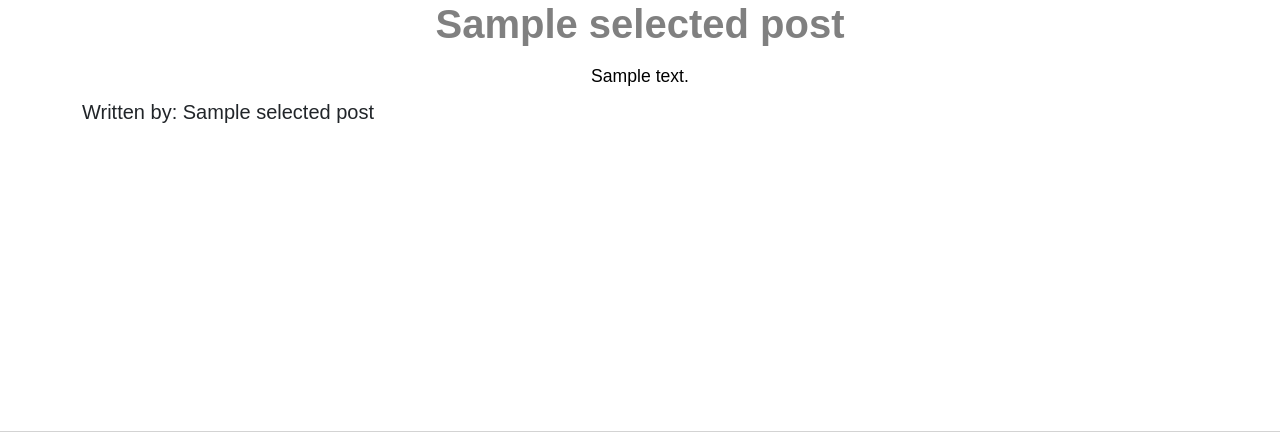
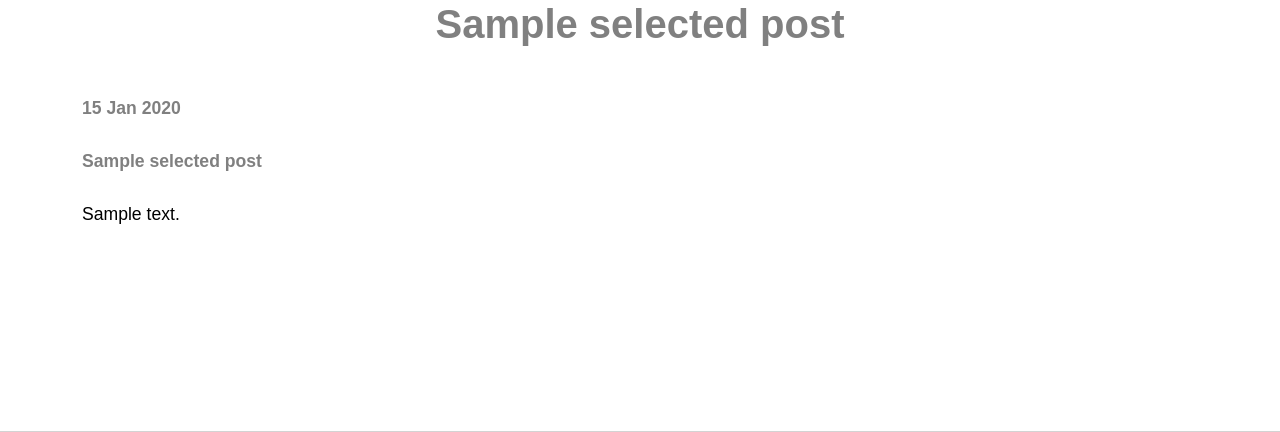
Before and after one commit to Jamie-Buick/Blog-Project, a Node server app: template views/selected.ejs in a window 1280 px wide. Shown: the part 134-566 px from the top of the page. Run offline with Node 20, Linux system fonts and the light colour scheme; the template is opened without the code that fills it: most values are stand-ins (such as "Sample title", 1, 10 or a date in 2020); some libraries are stand-ins or nearby versions.

Commit message:
Date format fixed to display correctly on cards and on main home page

```diff
--- a/Public/Styles/main.css
+++ b/Public/Styles/main.css
@@ -209,3 +209,26 @@ textarea {
   color: gray  !important;
   text-align: left;
 }
+
+
+.contentPage p{
+  text-align: left;
+}
+
+.contentPage .author {
+  font-weight: bold;
+  color: gray !important;
+  margin: 1.5em 0 ;
+}
+
+
+.contentPage .date {
+  font-weight: bold;
+  color: gray !important;
+}
+
+.contentPageTitle h1 {
+  font-weight: bolder;
+  color: gray !important;
+  margin-bottom: 2rem;
+}
--- a/index.js
+++ b/index.js
@@ -58,6 +58,7 @@ app.get("/write", (req, res)=> {
 app.post("/submit", (req, res) => {
 
   const today = new Date();
+  today = date.toDateString();
 
   const post = ({
       name: req.body.name,
@@ -133,6 +134,7 @@ app.get('/blog/:postId', (req, res) => {
         id: post.id,
         title: post.title,
         name: post.name,
+        date: post.date,
         content: post.content
         // Add other properties as needed
       };
--- a/views/index.ejs
+++ b/views/index.ejs
@@ -9,7 +9,7 @@
                     <div class="col p-4 d-flex flex-column position-static">
                         <h1 class=" "><%= posts[i].title %></h1>
 
-                        <div class="mb-1"><%= posts[i].today %></div>
+                        <div class="mb-1"><%= posts[i].date %></div>
                         <% const contentWords = posts[i].content.split(' ').slice(0, 50).join(' ') + "..."; %>
                         <p class="card-text mb-2"><%= contentWords %></p>
                         <h5 class="mb-0"><%=posts[i].name %></h5>
@@ -25,7 +25,7 @@
                         <div class="col p-4 d-flex flex-column position-static">
                             <h1 class=" "><%= posts[i + 1].title %></h1>
 
-                            <div class="mb-1"><%= posts[i + 1].today %></div>
+                            <div class="mb-1"><%= posts[i + 1].date %></div>
                             <% const contentWords = posts[i + 1].content.split(' ').slice(0, 50).join(' ') + "..."; %>
                             <p class="card-text mb-2"><%= contentWords %></p>
                             <h5 class="mb-0"><%=posts[i + 1].name %></h5>
--- a/views/selected.ejs
+++ b/views/selected.ejs
@@ -1,22 +1,22 @@
 <%- include("partials/header.ejs") %>
 
 
-<div class ="container">
-    <h1><%= selectedPost.title %></h1>
+<div class="contentPageTitle container ">
+
+    <h1 ><%= selectedPost.title %></h1>
+
+
+</div>
+
+<div class="contentPage container ">
+
+    <p class="date"><%=selectedPost.date %> </p>
+    <p class="author"><%=selectedPost.name %> </p>
+    <p mx-5 px-5><%= selectedPost.content %></p>
+
+</div>
 
 
 
 
-
-
-<p my-5 py-5><%= selectedPost.content %></p>
-
-
-
-<h5 my-5 py-5><%="Written by: " + selectedPost.name %> </h5>
-
-
-</div>
-
-
 <%- include("partials/footer.ejs") %>
```
